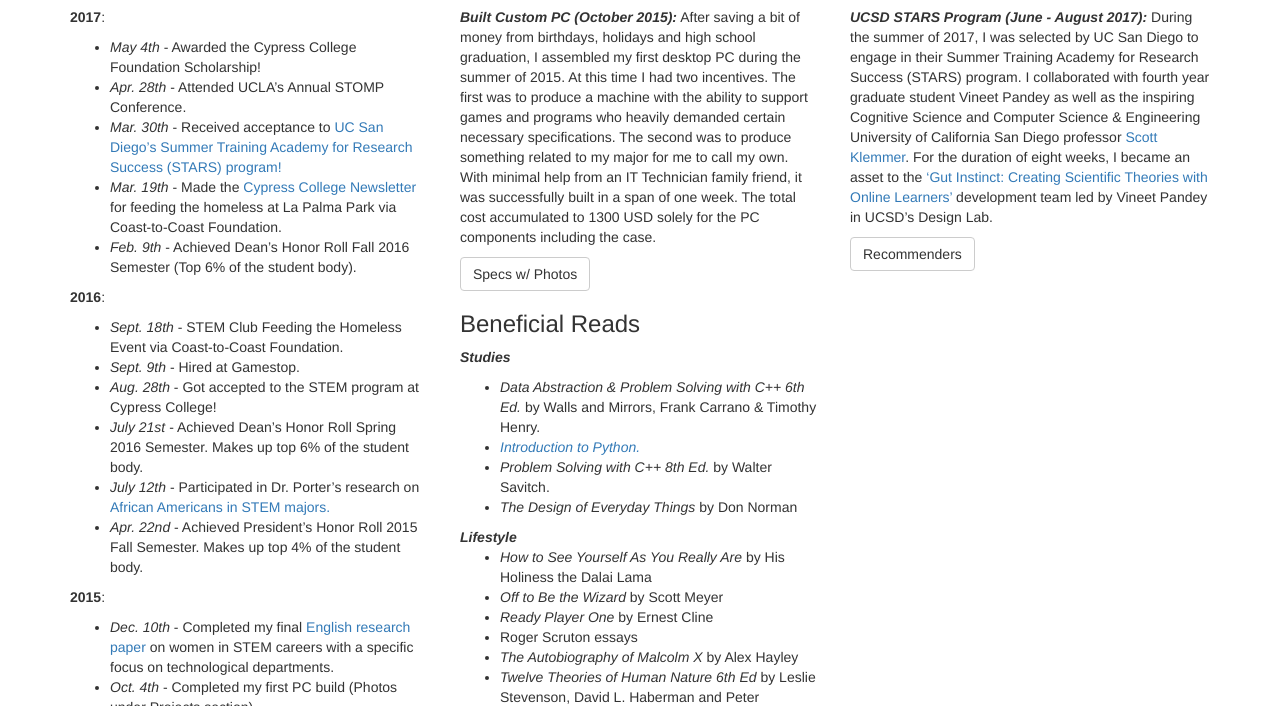
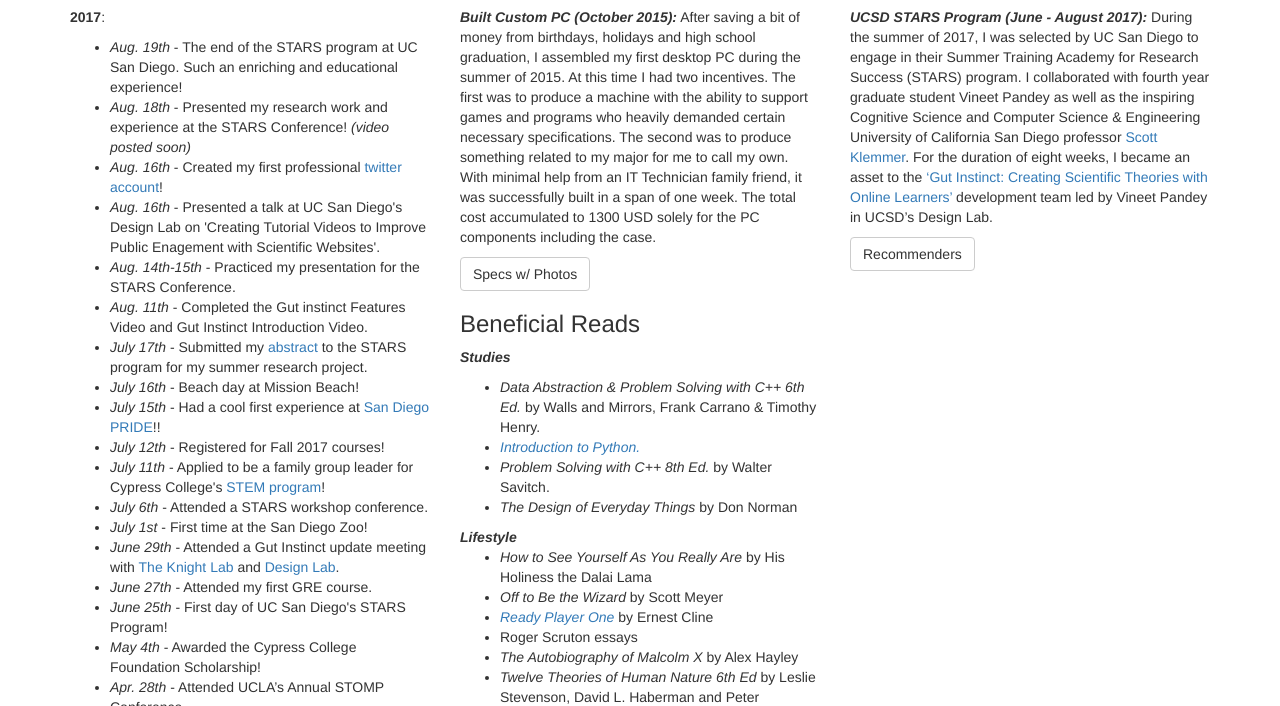
Before and after one commit to aliyah-qt/PersonalWebpage, a plain HTML site: page index.html in a window 1280 px wide. Shown: the part 674-1380 px from the top of the page. Drawn offline with Linux system fonts and the light colour scheme.

Commit message:
update recom

```diff
--- a/index.html
+++ b/index.html
@@ -81,8 +81,10 @@
             <!-- /.col-md-8 -->
             <div class="col-md-4">
                 <h1 style="font-family: 'Abril Fatface', cursive;">Aliyah Clayton</h1>
-                <p>I'm an undergraduate Computer Science student at Cypress College, the third best junior college out of 112 in California (Schools.com). At this institution, I engage in the Science Technology Engineering Math (STEM) program with the intention of acquiring networking skills and an introduction to exuberant durable opportunities. </p>
-                <p>My incentive for exploring a major where women only make up 18% of U.S. Computer Science graduating classes (nytimes.com), is to assure other minorities and women that there is a place for them in the STEM community.</p>
+                <p>I'm a third year computer science undergraduate at Cypress College. At this institution, I engage in the Science Technology Engineering Math (STEM) program with the intention of acquiring networking skills and an introduction to exuberant durable opportunities.</p>
+                <p>My incentive for exploring a major where women only make up 18% of U.S. Computer Science graduating classes
+                <a href= "http://dl.acm.org/citation.cfm?id=2742611">(acm.org)</a>, is to assure other minorities and women that there is a place for them in the STEM community.
+                </p>
 
                 <p>
                     <a id="Contact" class="btn btn-default" href="UpdatedResume(8_16).pdf">Resume</a>
@@ -115,6 +117,9 @@
                         <a class="btn btn-primary btn-lg" href="https://www.linkedin.com/in/aliyah-clayton-653179130" style="font-size: 30px">
                             <i class="fa fa-linkedin" aria-hidden="true"></i>
                         </a>
+                        <a class="btn btn-primary btn-lg" href="https://twitter.com/aliyah_qt?lang=en" style="font-size: 30px">
+                            <i class="fa fa-twitter" aria-hidden="true"></i>
+                        </a>
                     </div>
 
                 </div>
@@ -130,6 +135,86 @@
                 <p><b>2017</b>:</p>
 
                 <ul>
+                    <li>
+                        <i>Aug. 19th</i>
+                        - The end of the STARS program at UC San Diego. Such an enriching and educational experience!
+                    </li>
+
+                    <li>
+                        <i>Aug. 18th</i>
+                        - Presented my research work and experience at the STARS Conference! <i>(video posted soon)</i>
+                    </li>
+
+                    <li>
+                        <i>Aug. 16th</i>
+                        - Created my first professional <a href= "https://twitter.com/aliyah_qt?lang=en">twitter account</a>!
+                    </li>
+
+                    <li>
+                        <i>Aug. 16th</i>
+                        - Presented a talk at UC San Diego's Design Lab on 'Creating Tutorial Videos to Improve Public Enagement with Scientific Websites'.
+                    </li>
+
+                    <li>
+                        <i>Aug. 14th-15th</i>
+                        - Practiced my presentation for the STARS Conference.
+                    </li>
+
+                    <li>
+                        <i>Aug. 11th</i>
+                        - Completed the Gut instinct Features Video and Gut Instinct Introduction Video.
+                    </li>
+
+                    <li>
+                        <i>July 17th</i>
+                        - Submitted my <a href= "Abstract 7.0 Final.pdf">abstract</a> to the STARS program for my summer research project.
+                    </li>
+
+                    <li>
+                        <i>July 16th</i>
+                        - Beach day at Mission Beach!
+                    </li>
+
+                    <li>
+                        <i>July 15th</i>
+                        - Had a cool first experience at <a href= "https://sdpride.org/">San Diego PRIDE</a>!!
+                    </li>
+
+                    <li>
+                        <i>July 12th</i>
+                        - Registered for Fall 2017 courses!
+                    </li>
+
+                    <li>
+                        <i>July 11th</i>
+                        - Applied to be a family group leader for Cypress College's <a href= "http://stem2.cypresscollege.edu/">STEM program</a>!
+                    </li>
+
+                    <li>
+                        <i>July 6th</i>
+                        - Attended a STARS workshop conference.
+                    </li>
+
+                    <li>
+                        <i>July 1st</i>
+                        - First time at the San Diego Zoo!
+                    </li>
+
+                    <li>
+                        <i>June 29th</i>
+                        - Attended a Gut Instinct update meeting with <a href= "https://knightlab.ucsd.edu/">The Knight Lab</a> and <a href= "http://designlab.ucsd.edu/">Design Lab</a>.
+                    </li>
+
+                    <li>
+                        <i>June 27th</i>
+                        - Attended my first GRE course.
+                    </li>
+
+                    <li>
+                        <i>June 25th</i>
+                        - First day of UC San Diego's STARS Program!
+                    </li>
+
                     <li>
                         <i>May 4th</i>
                         - Awarded the Cypress College Foundation Scholarship!
@@ -254,7 +339,7 @@
                             </li>
 
                             <li>
-                                <i>Ready Player One</i> by Ernest Cline
+                                <i><a href="https://www.amazon.com/Ready-Player-One-Ernest-Cline/dp/0307887448/ref=sr_1_1?ie=UTF8&qid=1502999386&sr=8-1&keywords=ready+player+one">Ready Player One</a></i> by Ernest Cline
                             </li>
 
                             <li>
@@ -280,7 +365,18 @@
                         <b><i>UCSD STARS Program (June - August 2017):</i></b>
                         During the summer of 2017, I was selected by UC San Diego to engage in their Summer Training Academy for Research Success (STARS) program. I collaborated with fourth year graduate student Vineet Pandey as well as the inspiring Cognitive Science and Computer Science & Engineering University of California San Diego professor <a href="http://d.ucsd.edu/srk/">Scott Klemmer</a>. For the duration of eight weeks, I became an asset to the <a href="https://gutinstinct-prod.ucsd.edu/info/">‘Gut Instinct: Creating Scientific Theories with Online Learners’</a> development team led by Vineet Pandey in UCSD’s Design Lab.
                     </p>
-                <a class="btn btn-default" href="r-recommenders.html">Recommenders</a>
+
+                    <p>
+                        <a class="btn btn-default" href="r-recommenders.html">Recommenders</a>
+                    </p>
+
+<!--
+                    <div id="video-content1">
+                        <video width=375 controls>
+                            <source src="DLabPresentation(Aliyah).mp4" type="video/mp4"></source>
+                        </video>
+                    </div>
+-->
             </div>
             <!-- /.col-md-4 -->
         </div>
```
Also changed, not shown: r-recommenders.html (+6 -1 lines).
